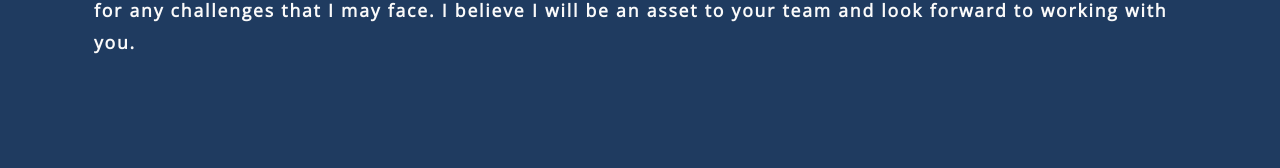
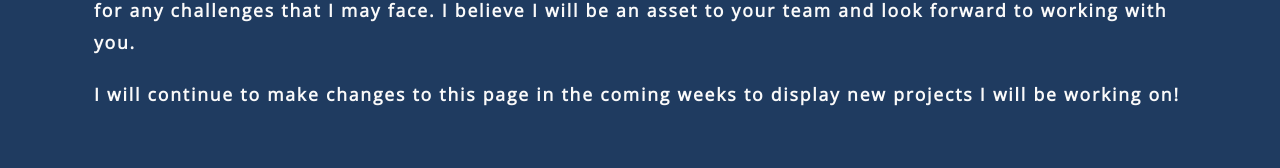
Before and after one commit to grave019/react-portfolio, a React (Create React App) app: page / in a window 1280 px wide. Shown: the part 721-889 px from the top of the page. Built offline with nearby package versions, Linux system fonts and the light colour scheme; a web font is replaced by a local one.

Commit message:
updated about section.

```diff
--- a/src/components/About/index.js
+++ b/src/components/About/index.js
@@ -13,6 +13,7 @@ function About() {
         <p>
         For the last 8 years I have managed overseeing the collection of 12 million dollars of accounts recievable overseeing 5 collectors at Wayne's Auto Sales in Birmingham, Alabama. I recently moved to Orlando, Florida. After 9 years at Waynes Auto Sales, I decided on a career change that would challenge my creativity and intellect. I enrolled in University of Central Florida's Coding Bootcamp. My life experience has prepared me for any challenges that I may face. I believe I will be an asset to your team and look forward to working with you.
         </p>
+        <p>I will continue to make changes to this page in the coming weeks to display new projects I will be working on!</p>
       </div>
     </section>
   );
```
